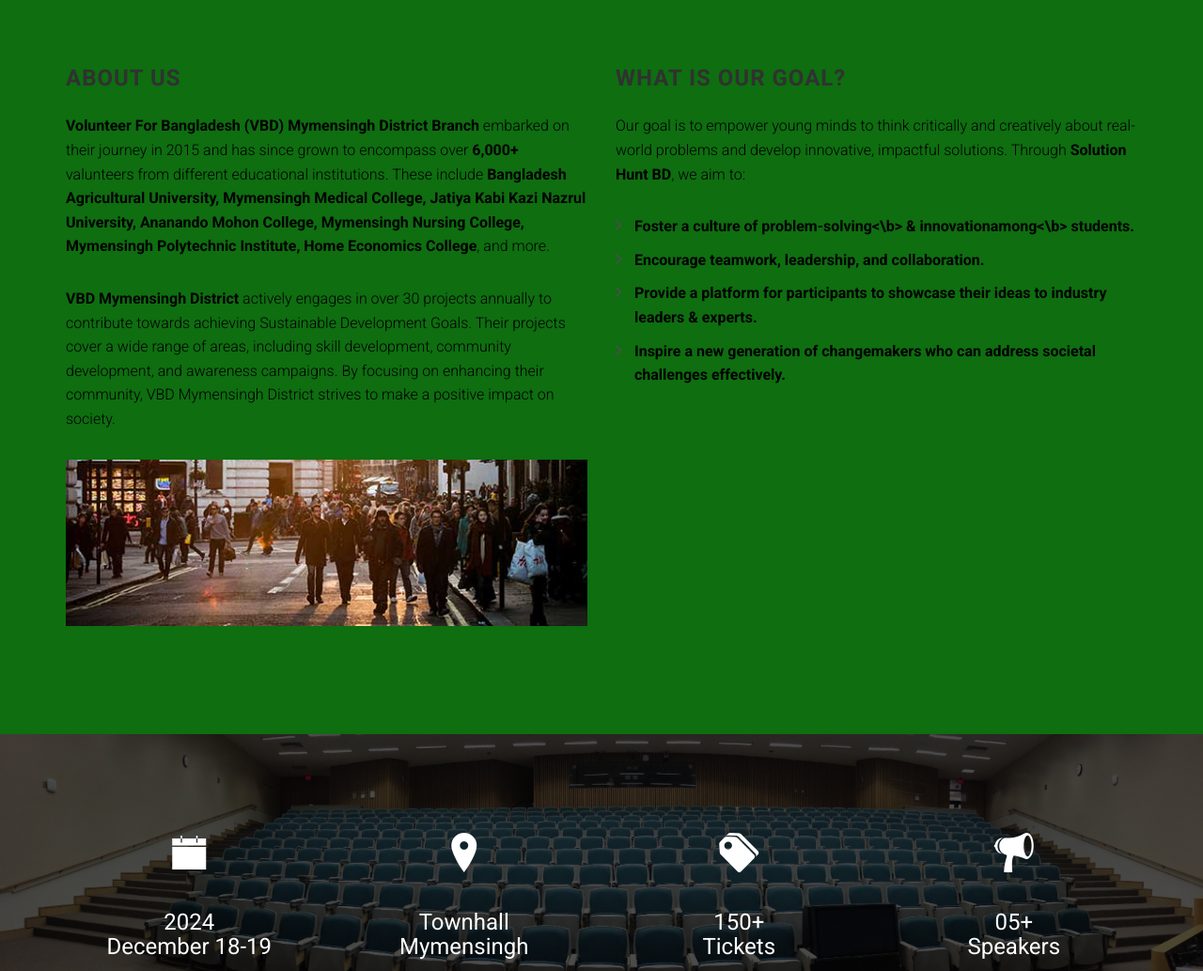
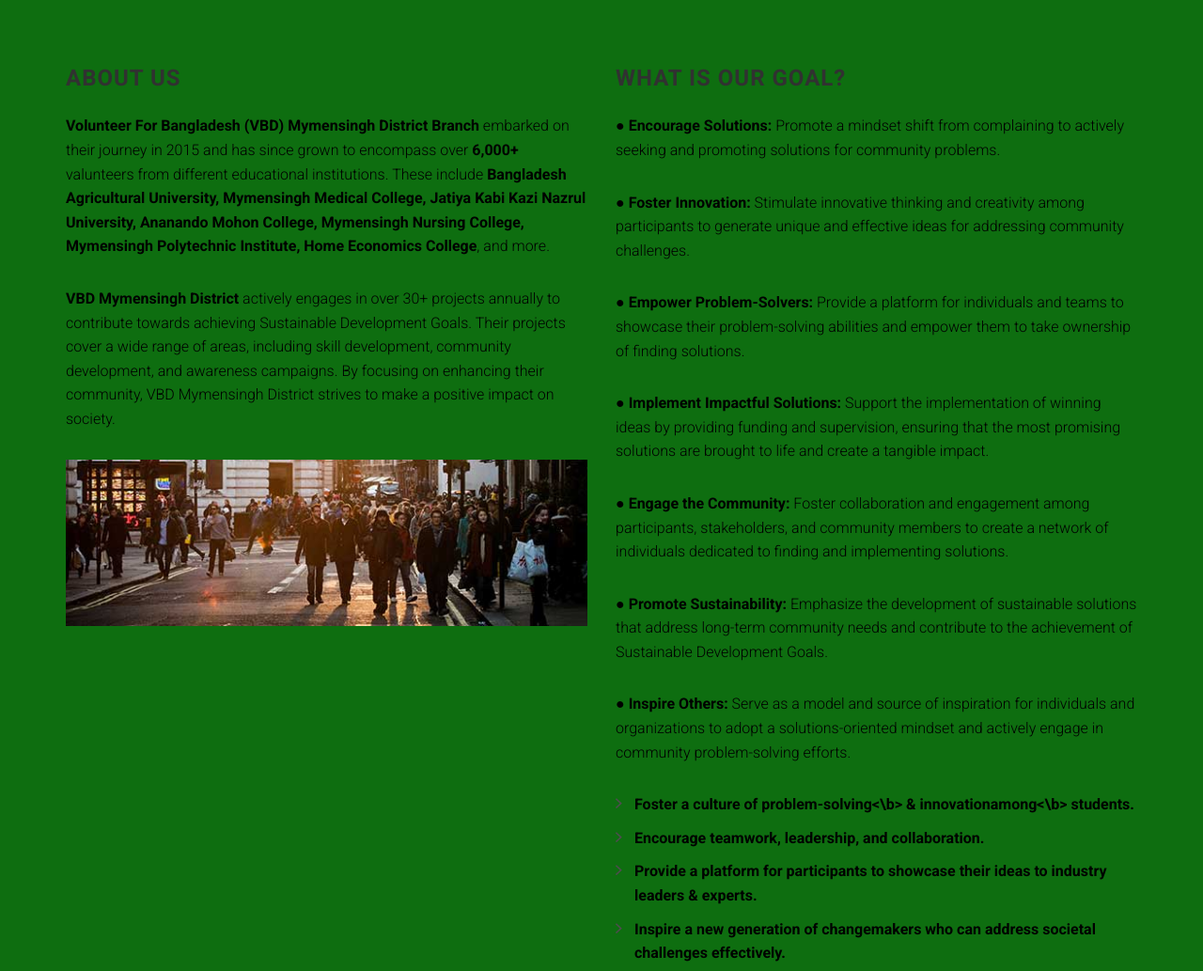
Before and after one commit to Foyezrabbi/vbd, a website: page index.html in a window 1280 px wide. Shown: the part 820-1853 px from the top of the page at 94% size. Drawn offline with Linux system fonts and the light colour scheme; files whose address does not match are found by name.

Commit message:
Update index.html

```diff
--- a/index.html
+++ b/index.html
@@ -77,7 +77,7 @@
 
                     <p><b>Volunteer For Bangladesh (VBD) Mymensingh District Branch</b> embarked on their journey in 2015 and has since grown to encompass over <b>6,000+</b> valunteers from different educational institutions. These include <b>Bangladesh Agricultural University, Mymensingh Medical College, Jatiya Kabi Kazi Nazrul University, Ananando Mohon College, Mymensingh Nursing College, Mymensingh Polytechnic Institute, Home Economics College</b>, and more.</p>
 
-<p><b>VBD Mymensingh District</b> actively engages in over 30 projects annually to contribute towards achieving Sustainable Development Goals. Their projects cover a wide range of areas, including skill development, community development, and awareness campaigns. By focusing on enhancing their community, VBD Mymensingh District strives to make a positive impact on society.
+<p><b>VBD Mymensingh District</b> actively engages in over 30+ projects annually to contribute towards achieving Sustainable Development Goals. Their projects cover a wide range of areas, including skill development, community development, and awareness campaigns. By focusing on enhancing their community, VBD Mymensingh District strives to make a positive impact on society.
 </p>
                         <figure>
                         <img alt="" class="img-responsive" src="assets/images/about-us.jpg">
@@ -89,7 +89,17 @@
 
                     <h3 class="section-title multiple-title">What is Our Goal?</h3>
 
-                    <p> Our goal is to empower young minds to think critically and creatively about real-world problems and develop innovative, impactful solutions. Through <b>Solution Hunt BD</b>, we aim to:</p>
+                    <p><b> ● Encourage Solutions:</b> Promote a mindset shift from complaining to actively seeking and promoting solutions for community problems.</p>
+<p><b> ● Foster Innovation:</b> Stimulate innovative thinking and creativity among participants to generate unique and effective ideas for addressing community challenges.</p>
+<p><b> ● Empower Problem-Solvers:</b> Provide a platform for individuals and teams to showcase their problem-solving abilities and empower them to take ownership of finding solutions.</p>
+<p><b> ● Implement Impactful Solutions:</b> Support the implementation of winning ideas by providing funding and
+supervision, ensuring that the most promising solutions are brought to life and create a tangible impact.</p>
+<p><b> ● Engage the Community:</b> Foster collaboration and engagement among participants, stakeholders, and
+community members to create a network of individuals dedicated to finding and implementing solutions.</p>
+<p><b> ● Promote Sustainability:</b> Emphasize the development of sustainable solutions that address long-term
+community needs and contribute to the achievement of Sustainable Development Goals.</p>
+<p><b> ● Inspire Others:</b> Serve as a model and source of inspiration for individuals and organizations to adopt a
+solutions-oriented mindset and actively engage in community problem-solving efforts.</p>
 
                     <ul class="list-arrow-right">
 
@@ -111,7 +121,7 @@
                 <div class="col-sm-3">
 
                     <i class="ion-ios-calendar"></i>
-                    <h3>2024<br>December 18-19</h3>
+                    <h3>2025<br>April 30</h3>
 
                 </div>
                 <div class="col-sm-3">
```
